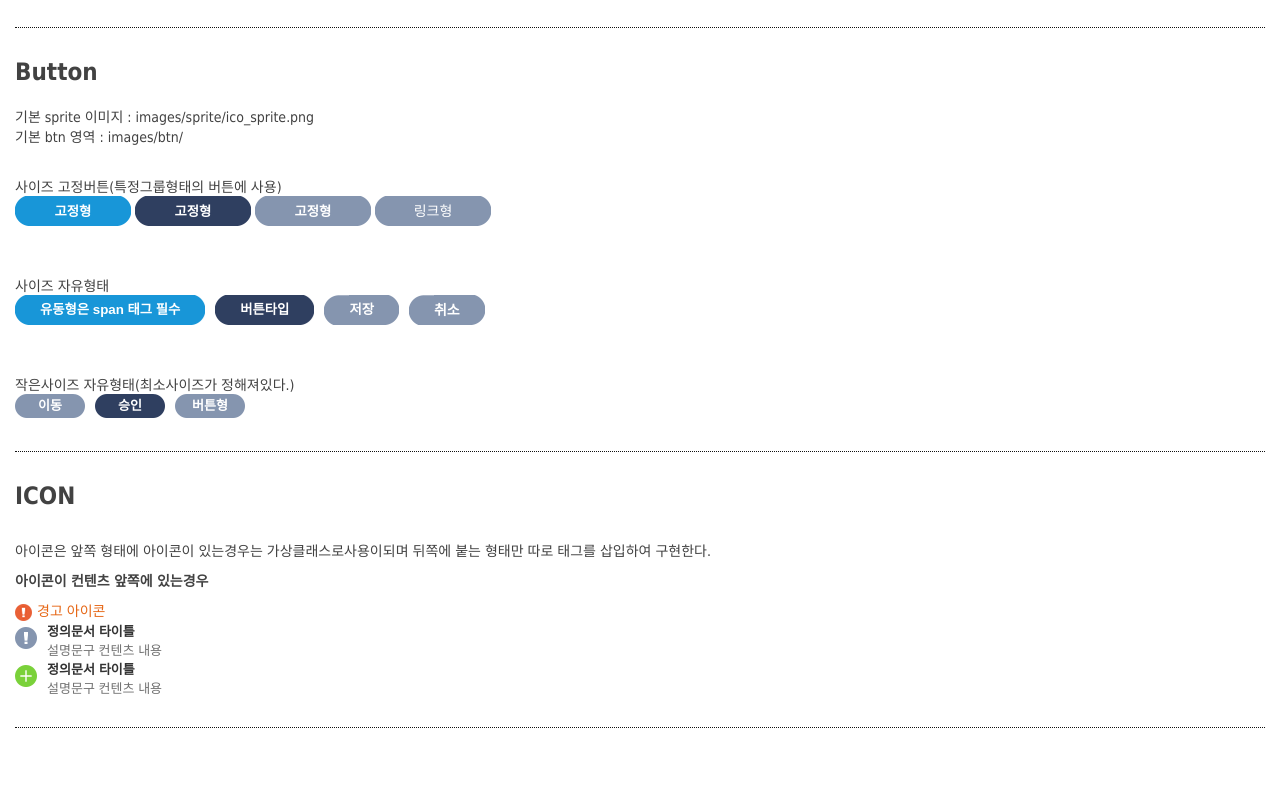
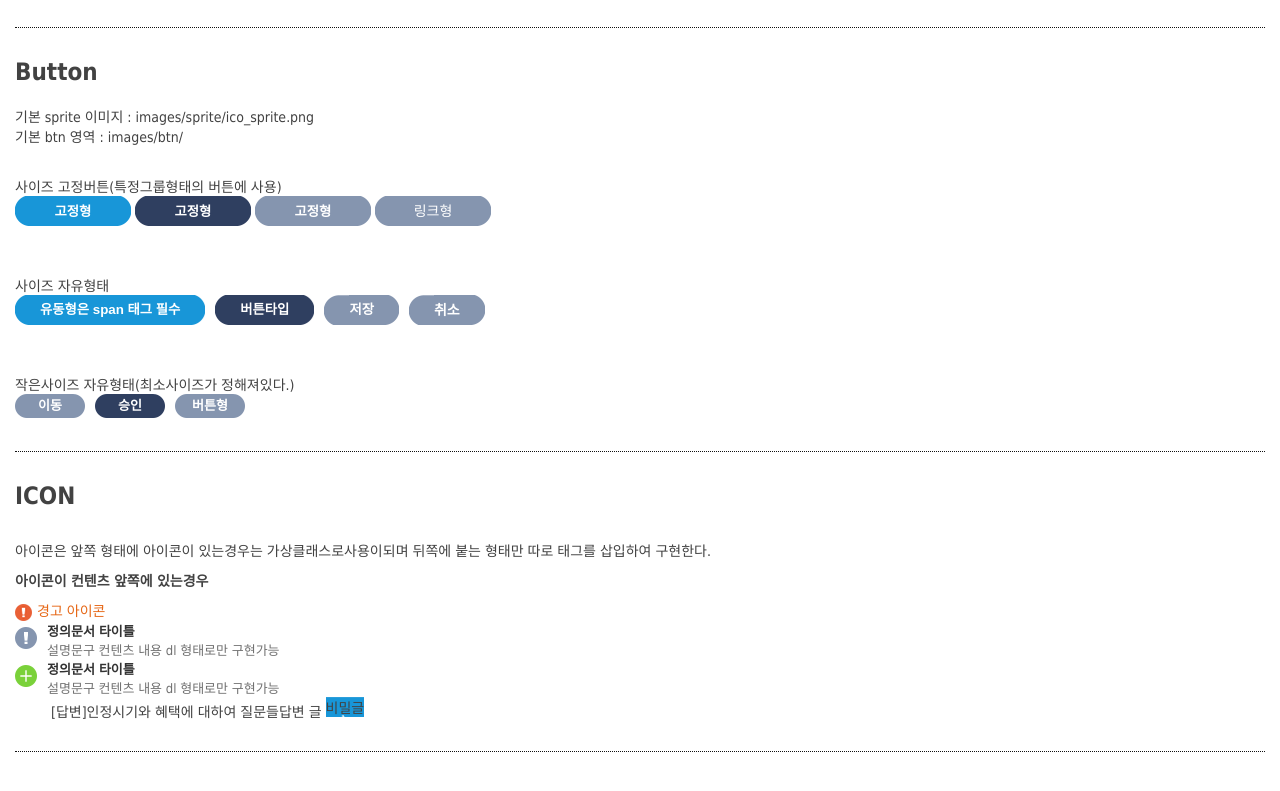
Before and after one commit to mateyCompany/koita, a plain HTML site: page @guide/@guide_style.html in a window 1280 px wide. Shown: the part 772-1563 px from the top of the page. Drawn offline with Linux system fonts and the light colour scheme; a web font is replaced by a local one.

Commit message:
안준상

```diff
--- a/@guide/@guide_style.html
+++ b/@guide/@guide_style.html
@@ -83,13 +83,13 @@ var gVar, lVar, lsVar;
 		<p class="cRed icoRedWaring">경고 아이콘</p>
 		<dl class="caution">
 			<dt>정의문서 타이틀</dt>
-			<dd>설명문구 컨텐츠 내용</dd>
+			<dd>설명문구 컨텐츠 내용 dl 형태로만 구현가능</dd>
 		</dl>
 		<dl class="caution plus">
 			<dt>정의문서 타이틀</dt>
-			<dd>설명문구 컨텐츠 내용</dd>
+			<dd>설명문구 컨텐츠 내용 dl 형태로만 구현가능</dd>
 		</dl>
-
+		<p class="icoRepley">[답변]인정시기와 혜택에 대하여 질문들답변 글 <span class="spriteSheet noTxt icoLock">비밀글</span></p>
 	</section>
 
 </div>
--- a/css/common.css
+++ b/css/common.css
@@ -36,6 +36,12 @@ a.btnSmall.fluidGray span {margin-top:0;}
 .caution dt {color:#323232;font-weight:800}
 .caution dd {color:#717171;}
 .caution.plus:before {background-position:-100px -220px}
+.icoRepley:before {content:'';display:inline-block;width:36px;height:15px;}
+.noTxt {}
+
+
+
+
 
 
 /* 컬러셋 */
```
